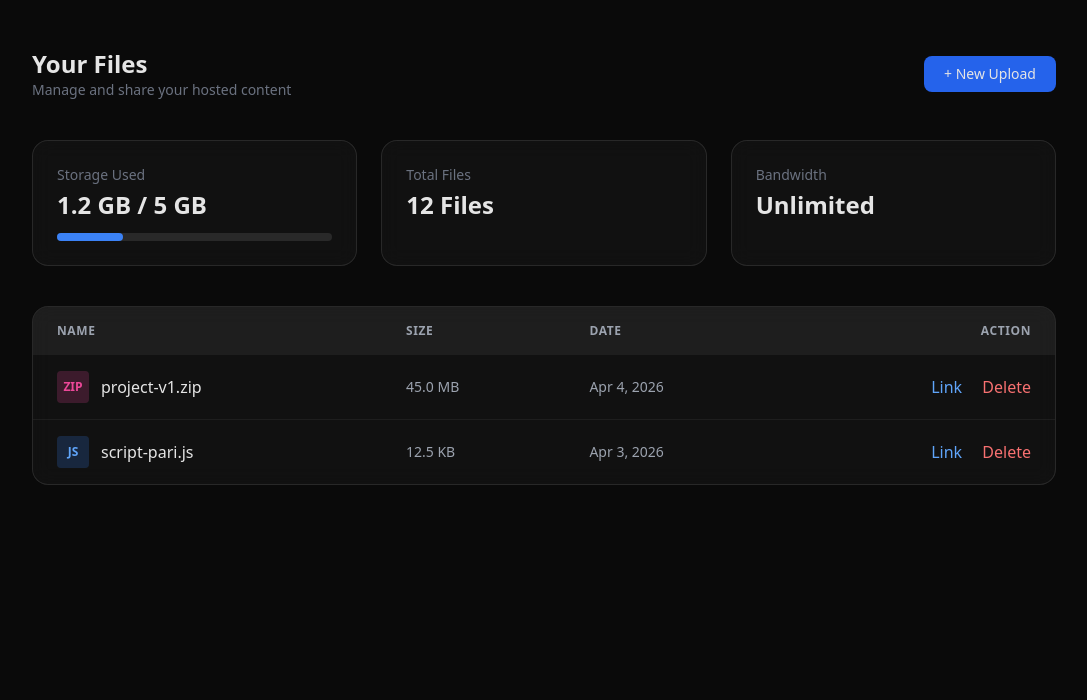
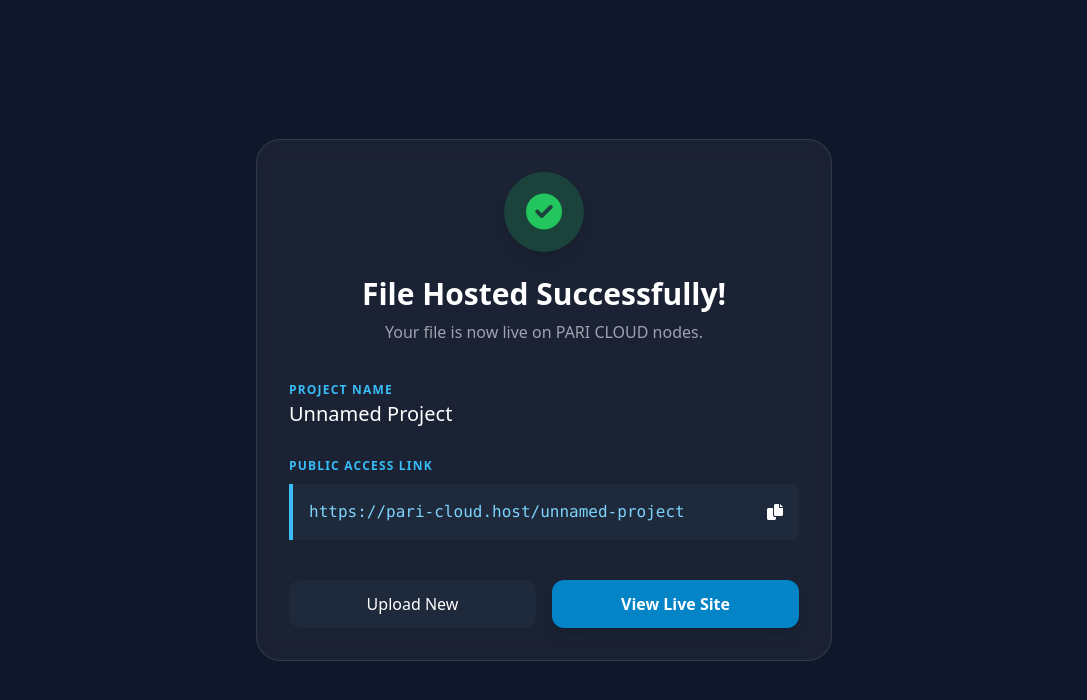
Before and after one commit to PROFESSOR-HACKER-X/HOST, a plain HTML site: page view.html in a window 1280 px wide. Shown: the whole page, without its empty margins (96-1183 px from the left). Drawn offline with nearby package versions, Linux system fonts and the light colour scheme.

Commit message:
Add files via upload

```diff
--- a/view.html
+++ b/view.html
@@ -3,84 +3,59 @@
 <head>
     <meta charset="UTF-8">
     <meta name="viewport" content="width=device-width, initial-scale=1.0">
-    <title>Cloud Host | Dashboard</title>
+    <title>File Hosted | PARI CLOUD</title>
     <script src="https://cdn.tailwindcss.com"></script>
+    <link rel="stylesheet" href="https://cdnjs.cloudflare.com/ajax/libs/font-awesome/6.0.0/css/all.min.css">
     <style>
-        body { background-color: #0a0a0a; color: #e5e5e5; }
-        .glass { background: rgba(255, 255, 255, 0.03); backdrop-filter: blur(10px); border: 1px solid rgba(255, 255, 255, 0.1); }
-        .card-hover:hover { background: rgba(255, 255, 255, 0.05); }
+        body { background: #0f172a; color: white; }
+        .glass { background: rgba(255, 255, 255, 0.05); backdrop-filter: blur(10px); border: 1px solid rgba(255, 255, 255, 0.1); }
+        .link-box { background: #1e293b; border-left: 4px solid #38bdf8; }
     </style>
 </head>
-<body class="p-6 md:p-12">
+<body class="min-h-screen flex items-center justify-center p-4">
 
-    <div class="max-w-5xl mx-auto">
-        <header class="flex justify-between items-center mb-10">
+    <div class="max-w-xl w-full glass p-8 rounded-3xl text-center">
+        <div class="w-20 h-20 bg-green-500/20 text-green-500 rounded-full flex items-center justify-center mx-auto mb-6 text-4xl shadow-lg">
+            <i class="fas fa-check-circle"></i>
+        </div>
+
+        <h1 class="text-3xl font-bold mb-2">File Hosted Successfully!</h1>
+        <p class="text-gray-400 mb-8">Your file is now live on PARI CLOUD nodes.</p>
+
+        <div class="text-left space-y-6">
             <div>
-                <h1 class="text-2xl font-bold">Your Files</h1>
-                <p class="text-gray-500 text-sm">Manage and share your hosted content</p>
+                <span class="text-xs font-bold text-sky-400 uppercase tracking-widest">Project Name</span>
+                <p id="dispName" class="text-xl font-medium">---</p>
             </div>
-            <a href="index.html" class="bg-blue-600 px-5 py-2 rounded-lg text-sm font-medium hover:bg-blue-500 transition-colors">
-                + New Upload
-            </a>
-        </header>
 
-        <div class="grid grid-cols-1 md:grid-cols-3 gap-6 mb-10">
-            <div class="glass p-6 rounded-2xl">
-                <p class="text-gray-500 text-sm">Storage Used</p>
-                <h2 class="text-2xl font-bold mt-1">1.2 GB / 5 GB</h2>
-                <div class="w-full bg-white/10 h-2 rounded-full mt-3">
-                    <div class="bg-blue-500 h-2 rounded-full" style="width: 24%"></div>
+            <div>
+                <span class="text-xs font-bold text-sky-400 uppercase tracking-widest">Public Access Link</span>
+                <div class="link-box p-4 mt-2 flex justify-between items-center rounded-r-lg">
+                    <code id="fileLink" class="text-sky-300 break-all">https://pari-cloud.com/v/loading...</code>
+                    <button onclick="copyLink()" class="ml-4 hover:text-sky-400"><i class="fas fa-copy"></i></button>
                 </div>
-            </div>
-            <div class="glass p-6 rounded-2xl">
-                <p class="text-gray-500 text-sm">Total Files</p>
-                <h2 class="text-2xl font-bold mt-1">12 Files</h2>
-            </div>
-            <div class="glass p-6 rounded-2xl">
-                <p class="text-gray-500 text-sm">Bandwidth</p>
-                <h2 class="text-2xl font-bold mt-1">Unlimited</h2>
             </div>
         </div>
 
-        <div class="glass rounded-2xl overflow-hidden">
-            <table class="w-full text-left">
-                <thead class="bg-white/5 text-gray-400 text-xs uppercase tracking-wider">
-                    <tr>
-                        <th class="px-6 py-4">Name</th>
-                        <th class="px-6 py-4">Size</th>
-                        <th class="px-6 py-4">Date</th>
-                        <th class="px-6 py-4 text-right">Action</th>
-                    </tr>
-                </thead>
-                <tbody class="divide-y divide-white/5">
-                    <tr class="card-hover transition-colors">
-                        <td class="px-6 py-4 flex items-center">
-                            <span class="w-8 h-8 bg-pink-500/20 text-pink-500 rounded flex items-center justify-center mr-3 font-bold text-xs">ZIP</span>
-                            project-v1.zip
-                        </td>
-                        <td class="px-6 py-4 text-sm text-gray-400">45.0 MB</td>
-                        <td class="px-6 py-4 text-sm text-gray-400">Apr 4, 2026</td>
-                        <td class="px-6 py-4 text-right">
-                            <button class="text-blue-400 hover:text-blue-300 mr-4">Link</button>
-                            <button class="text-red-400 hover:text-red-300">Delete</button>
-                        </td>
-                    </tr>
-                    <tr class="card-hover transition-colors">
-                        <td class="px-6 py-4 flex items-center">
-                            <span class="w-8 h-8 bg-blue-500/20 text-blue-400 rounded flex items-center justify-center mr-3 font-bold text-xs">JS</span>
-                            script-pari.js
-                        </td>
-                        <td class="px-6 py-4 text-sm text-gray-400">12.5 KB</td>
-                        <td class="px-6 py-4 text-sm text-gray-400">Apr 3, 2026</td>
-                        <td class="px-6 py-4 text-right">
-                            <button class="text-blue-400 hover:text-blue-300 mr-4">Link</button>
-                            <button class="text-red-400 hover:text-red-300">Delete</button>
-                        </td>
-                    </tr>
-                </tbody>
-            </table>
+        <div class="mt-10 flex gap-4">
+            <a href="index.html" class="flex-1 bg-slate-800 hover:bg-slate-700 py-3 rounded-xl transition">Upload New</a>
+            <button onclick="alert('Opening hosted file...')" class="flex-1 bg-sky-600 hover:bg-sky-500 py-3 rounded-xl font-bold shadow-lg transition">View Live Site</button>
         </div>
     </div>
 
+    <script>
+        // Getting data from localStorage
+        const name = localStorage.getItem('uploadedFileName') || 'Unnamed Project';
+        const slug = name.toLowerCase().replace(/\s+/g, '-');
+
+        document.getElementById('dispName').innerText = name;
+        document.getElementById('fileLink').innerText = `https://pari-cloud.host/${slug}`;
+
+        function copyLink() {
+            const link = document.getElementById('fileLink').innerText;
+            navigator.clipboard.writeText(link);
+            alert("Link copied to clipboard!");
+        }
+    </script>
 </body>
 </html>
```
Also changed, not shown: index.html (+58 -58 lines).
